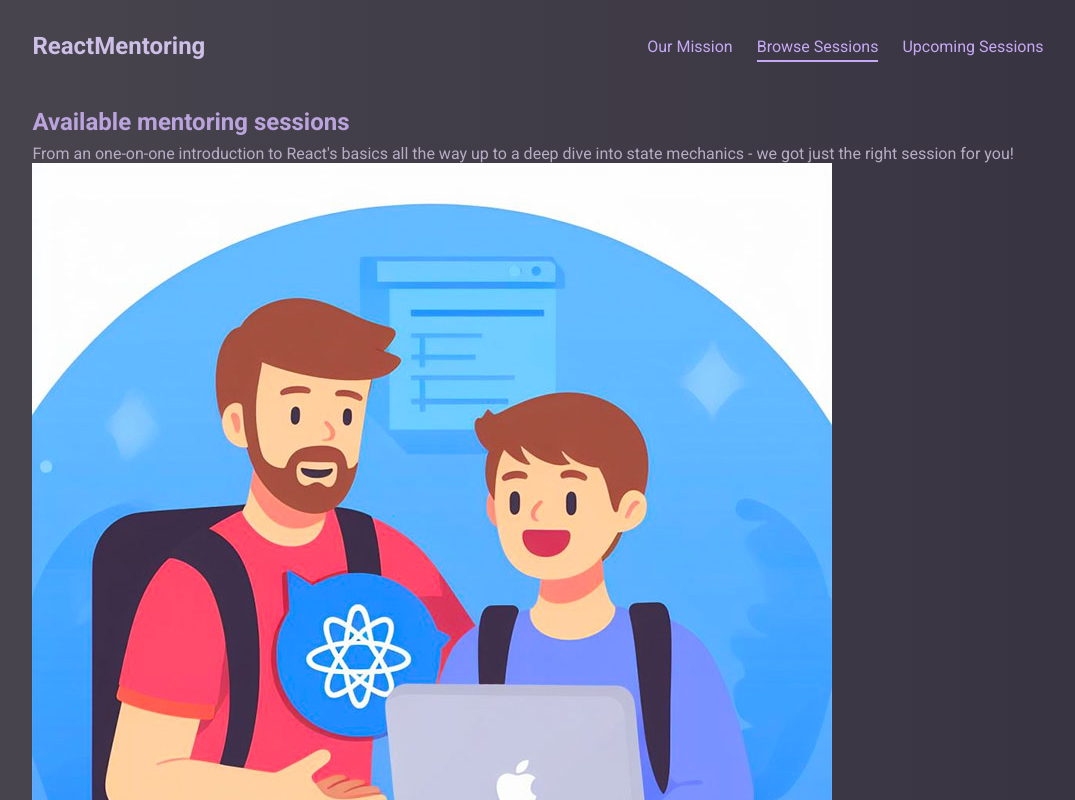
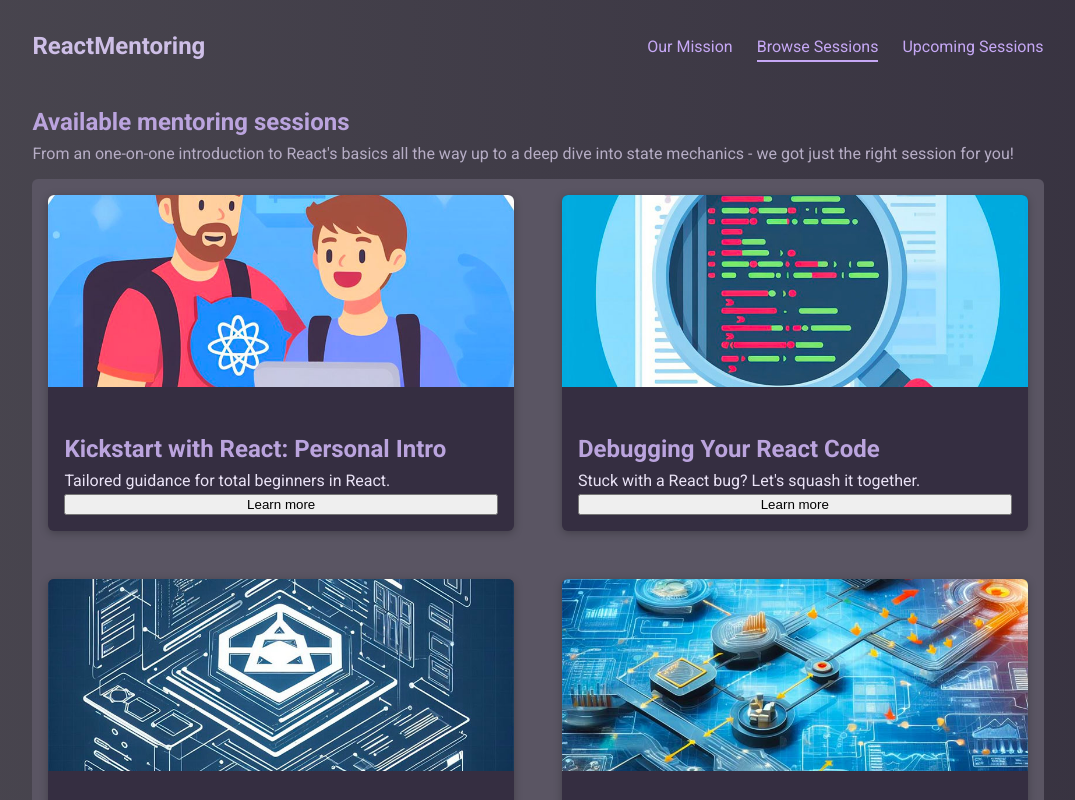
Before and after one commit to PomiHD/A-Book-a-Session-Management-Application, a React (Vite) app: page /sessions in a window 1280 px wide. Shown: the top 800 px of the page, without its empty margins (102-1177 px from the left). Built offline with nearby package versions, Linux system fonts and the light colour scheme.

Commit message:
add session item

```diff
--- /dev/null
+++ b/src/components/Sessions/SessionItem.tsx
@@ -0,0 +1,19 @@
+export type SessionItemProps = {
+  id: string;
+  title: string;
+  summary: string;
+  image: string;
+};
+
+export function SessionItem({ id, title, summary, image }: SessionItemProps) {
+  return (
+    <article className={"session-item"}>
+      <img src={`${image}`} alt={title} />
+      <div className={"session-data"}>
+        <h2>{title}</h2>
+        <p>{summary}</p>
+        <button>Learn more</button>
+      </div>
+    </article>
+  );
+}
--- a/src/components/Sessions/SessionsList.tsx
+++ b/src/components/Sessions/SessionsList.tsx
@@ -1,24 +1,14 @@
-type Session = {
-  id: string;
-  title: string;
-  summary: string;
-  description: string;
-  duration: number;
-  date: string;
-  image: string;
-};
+import { SessionItem, SessionItemProps } from "./SessionItem.tsx";
+
 type SessionsListProps = {
-  sessions: Session[];
+  sessions: SessionItemProps[];
 };
 function SessionsList({ sessions }: SessionsListProps) {
   return (
-    <ul className={"sessions-list"}>
+    <ul id={"sessions-list"}>
       {sessions.map((session) => (
         <li key={session.id}>
-          <img src={`${session.image}`} alt={session.title} />
-          <h2>{session.title}</h2>
-          <p>{session.summary}</p>
-          <button>Learn more</button>
+          <SessionItem {...session} />
         </li>
       ))}
     </ul>
```
